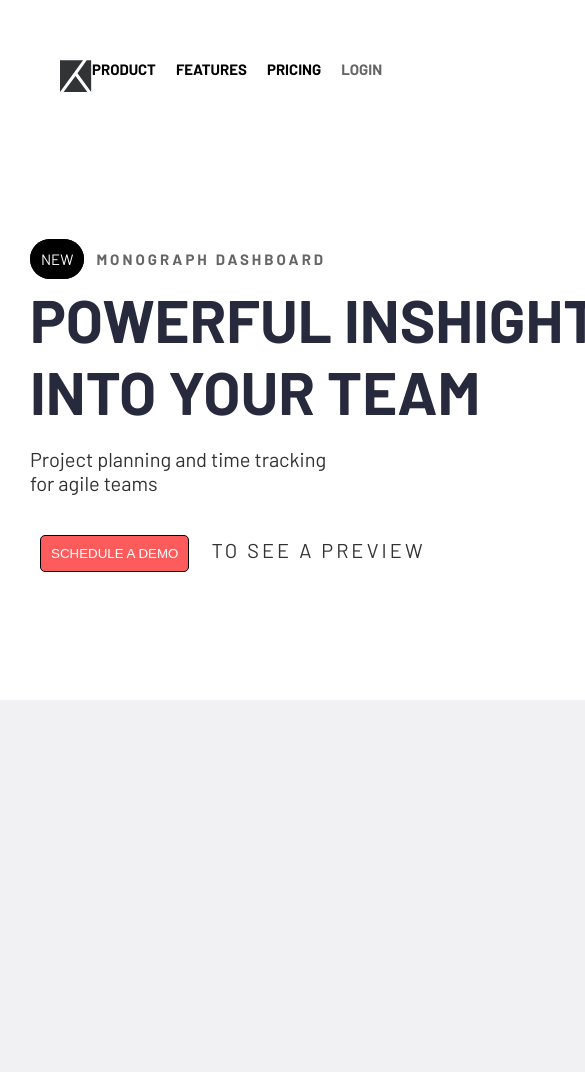
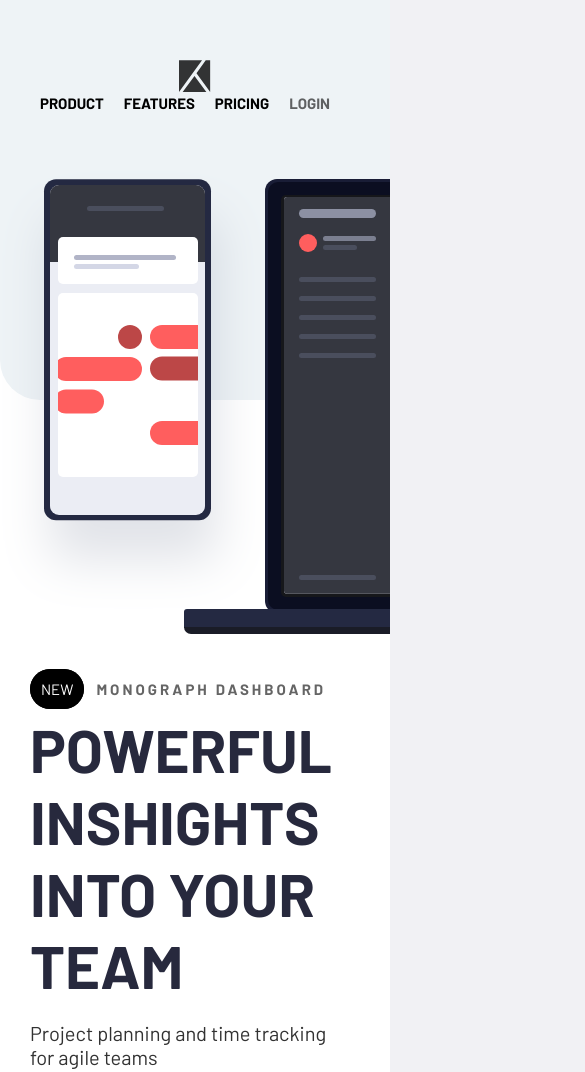
Before and after one commit to Nurlan010/Tracking-intro-component-master, a plain HTML site: page index.html in a window 390 px wide. Shown: the top 1072 px of the page, 585 px wide, since content can reach past the window. Before the commit the page ends 844 px from the top, so only its background shows below. Drawn offline with Linux system fonts and the light colour scheme.

Commit message:
commit 2

```diff
--- a/css/main.css
+++ b/css/main.css
@@ -11,8 +11,7 @@ body{
     background-color: #F1F1F4;
 }
 .container{
-    width: 144rem;
-    height: 70rem;
+    max-width: 144rem;
     margin: 0 auto;
     background-color:#fff;
     overflow: hidden;
@@ -63,6 +62,8 @@ justify-content:space-between;
 
 .text{
     width: 50%;
+    padding-top:22rem;
+    margin: 3rem;
 }
 .rightside{
     width: 50%;
@@ -86,11 +87,7 @@ justify-content:space-between;
     top: 0;
     left: 0;
 }
-.text{
-    padding-top:22rem;
-    margin: 3rem;
 
-}
 .text h4{
 font-size:1.5rem;
 display: inline;
--- a/css/mobile.css
+++ b/css/mobile.css
@@ -0,0 +1,3 @@
+@media(max-width:500px){
+
+}
--- a/css/tablet.css
+++ b/css/tablet.css
@@ -0,0 +1,30 @@
+@media(max-width:768px){
+.container .navbar{
+    display: flex;
+    flex-direction: column;
+    align-items: center;
+}
+
+.section{
+    display: flex;
+    flex-direction: column;
+
+}
+
+.text{
+    width: 100%;
+    order: 2;
+    padding-top: 5rem;
+}
+
+.rightside{
+    order: 1;
+    width: 100%;
+    height: 60rem;
+}
+.bg-design{
+    height: 40rem;
+}
+
+
+}
```
Also changed, not shown: design/active-states.jpg (added), design/desktop-design.jpg (added), design/desktop-preview.jpg (added), design/mobile-design.jpg (added), design/mobile-navigation.jpg (added).
